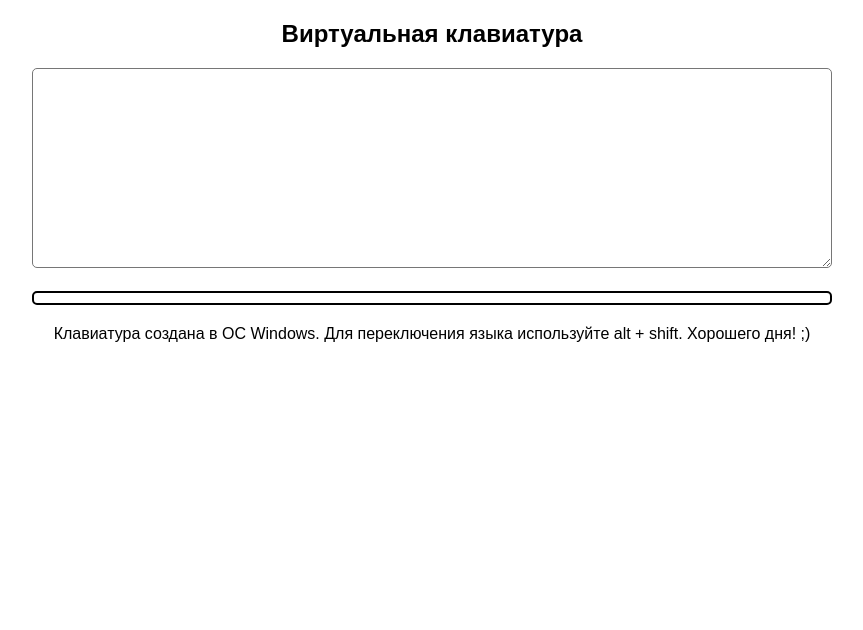
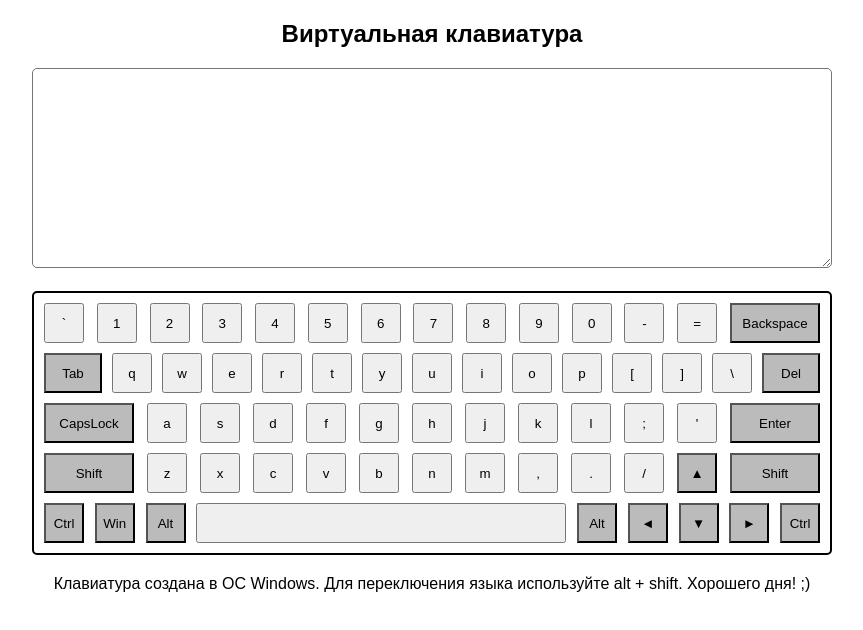
Before and after one commit to Jekman87/virtual-keyboard, a website with bundled scripts: page index.html in a window 1280 px wide. Shown: the whole page, without its empty margins (208-1071 px from the left). Built offline with nearby package versions, Linux system fonts and the light colour scheme.

Commit message:
feat: add method addButtonsToKeyboard

```diff
--- a/src/Button.js
+++ b/src/Button.js
@@ -14,21 +14,21 @@ export default class Button {
     this.button = document.createElement('button');
     this.button.classList.add('button', buttonCode);
 
-    const enSet = this._createLangSet('En');
-    const ruSet = this._createLangSet('Ru');
+    const enSet = this.createLangSet('En');
+    const ruSet = this.createLangSet('Ru');
 
     this.button.append(enSet, ruSet);
 
     return this.button;
   }
 
-  _createLangSet(lang) {
+  createLangSet(lang) {
     const langSet = document.createElement('span');
     langSet.classList.add(lang.toLowerCase());
 
     const configProps = ['lower', 'shift', 'caps', 'capsShift'];
 
-    for (let i = 0; i < props.length; i += 1) {
+    for (let i = 0; i < configProps.length; i += 1) {
       const langChar = document.createElement('span');
       langChar.classList.add(configProps[i]);
 
--- a/src/Keyboard.js
+++ b/src/Keyboard.js
@@ -20,9 +20,14 @@ export default class Keyboard {
     textarea.classList.add('textarea');
 
     this.keyboard = document.createElement('div');
+    this.keyboard.id = 'keyboard';
     this.keyboard.classList.add('keyboard');
 
-    this.addButtonsToKeyboard(this.keyboard);
+    // по умолчанию английский - взять из localStorage
+    this.keyboard.classList.add('en');
+    this.keyboard.classList.add('lower');
+
+    this.addButtonsToKeyboard();
 
     const helpText = document.createElement('p');
     helpText.classList.add('help-text');
@@ -33,25 +38,18 @@ export default class Keyboard {
     document.body.prepend(wrapper);
   }
 
-  addButtonsToKeyboard(keyboard) {
-
-    for (let i = 0; i < buttonConfig.length; i += 1) {
+  addButtonsToKeyboard() {
+    for (let i = 0; i < buttonConfig.lowerEn.length; i += 1) {
       const row = document.createElement('div');
       row.classList.add('row');
 
-      for (let j = 0; j < buttonConfig[i].length; j += 1) {
+      for (let j = 0; j < buttonConfig.lowerEn[i].length; j += 1) {
         const button = new Button(i, j).createButton();
 
         row.append(button);
       }
 
-
-
+      this.keyboard.append(row);
     }
-
-
-
-
-
   }
 }
--- a/src/buttonConfig.js
+++ b/src/buttonConfig.js
@@ -4,7 +4,7 @@ const buttonConfig = {
     ['Tab', 'q', 'w', 'e', 'r', 't', 'y', 'u', 'i', 'o', 'p', '[', ']', '\\', 'Del'],
     ['CapsLock', 'a', 's', 'd', 'f', 'g', 'h', 'j', 'k', 'l', ';', '\'', 'Enter'],
     ['Shift', 'z', 'x', 'c', 'v', 'b', 'n', 'm', ',', '.', '/', '▲', 'Shift'],
-    ['Ctrl', 'Win', 'Alt', ' ', 'Alt', '◄', '▼', '►', 'Ctrl']
+    ['Ctrl', 'Win', 'Alt', ' ', 'Alt', '◄', '▼', '►', 'Ctrl'],
   ],
 
   shiftEn: [
@@ -12,7 +12,7 @@ const buttonConfig = {
     ['Tab', 'Q', 'W', 'E', 'R', 'T', 'Y', 'U', 'I', 'O', 'P', '{', '}', '|', 'Del'],
     ['CapsLock', 'A', 'S', 'D', 'F', 'G', 'H', 'J', 'K', 'L', ':', '"', 'Enter'],
     ['Shift', 'Z', 'X', 'C', 'V', 'B', 'N', 'M', '<', '>', '?', '▲', 'Shift'],
-    ['Ctrl', 'Win', 'Alt', ' ', 'Alt', '◄', '▼', '►', 'Ctrl']
+    ['Ctrl', 'Win', 'Alt', ' ', 'Alt', '◄', '▼', '►', 'Ctrl'],
   ],
 
   capsEn: [
@@ -20,7 +20,7 @@ const buttonConfig = {
     ['Tab', 'Q', 'W', 'E', 'R', 'T', 'Y', 'U', 'I', 'O', 'P', '[', ']', '\\', 'Del'],
     ['CapsLock', 'A', 'S', 'D', 'F', 'G', 'H', 'J', 'K', 'L', ';', '\'', 'Enter'],
     ['Shift', 'Z', 'X', 'C', 'V', 'B', 'N', 'M', ',', '.', '/', '▲', 'Shift'],
-    ['Ctrl', 'Win', 'Alt', ' ', 'Alt', '◄', '▼', '►', 'Ctrl']
+    ['Ctrl', 'Win', 'Alt', ' ', 'Alt', '◄', '▼', '►', 'Ctrl'],
   ],
 
   capsShiftEn: [
@@ -28,7 +28,7 @@ const buttonConfig = {
     ['Tab', 'q', 'w', 'e', 'r', 't', 'y', 'u', 'i', 'o', 'p', '{', '}', '|', 'Del'],
     ['CapsLock', 'a', 's', 'd', 'f', 'g', 'h', 'j', 'k', 'l', ':', '"', 'Enter'],
     ['Shift', 'z', 'x', 'c', 'v', 'b', 'n', 'm', '<', '>', '?', '▲', 'Shift'],
-    ['Ctrl', 'Win', 'Alt', ' ', 'Alt', '◄', '▼', '►', 'Ctrl']
+    ['Ctrl', 'Win', 'Alt', ' ', 'Alt', '◄', '▼', '►', 'Ctrl'],
   ],
 
   lowerRu: [
@@ -36,7 +36,7 @@ const buttonConfig = {
     ['Tab', 'й', 'ц', 'у', 'к', 'е', 'н', 'г', 'ш', 'щ', 'з', 'х', 'ъ', '\\', 'Del'],
     ['CapsLock', 'ф', 'ы', 'в', 'а', 'п', 'р', 'о', 'л', 'д', 'ж', 'э', 'Enter'],
     ['Shift', 'я', 'ч', 'с', 'м', 'и', 'т', 'ь', 'б', 'ю', '.', '▲', 'Shift'],
-    ['Ctrl', 'Win', 'Alt', ' ', 'Alt', '◄', '▼', '►', 'Ctrl']
+    ['Ctrl', 'Win', 'Alt', ' ', 'Alt', '◄', '▼', '►', 'Ctrl'],
   ],
 
   shiftRu: [
@@ -44,7 +44,7 @@ const buttonConfig = {
     ['Tab', 'Й', 'Ц', 'У', 'К', 'Е', 'Н', 'Г', 'Ш', 'Щ', 'З', 'Х', 'Ъ', '/', 'Del'],
     ['CapsLock', 'Ф', 'Ы', 'В', 'А', 'П', 'Р', 'О', 'Л', 'Д', 'Ж', 'Э', 'Enter'],
     ['Shift', 'Я', 'Ч', 'С', 'М', 'И', 'Т', 'Ь', 'Б', 'Ю', ',', '▲', 'Shift'],
-    ['Ctrl', 'Win', 'Alt', ' ', 'Alt', '◄', '▼', '►', 'Ctrl']
+    ['Ctrl', 'Win', 'Alt', ' ', 'Alt', '◄', '▼', '►', 'Ctrl'],
   ],
 
   capsRu: [
@@ -52,7 +52,7 @@ const buttonConfig = {
     ['Tab', 'Й', 'Ц', 'У', 'К', 'Е', 'Н', 'Г', 'Ш', 'Щ', 'З', 'Х', 'Ъ', '\\', 'Del'],
     ['CapsLock', 'Ф', 'Ы', 'В', 'А', 'П', 'Р', 'О', 'Л', 'Д', 'Ж', 'Э', 'Enter'],
     ['Shift', 'Я', 'Ч', 'С', 'М', 'И', 'Т', 'Ь', 'Б', 'Ю', '.', '▲', 'Shift'],
-    ['Ctrl', 'Win', 'Alt', ' ', 'Alt', '◄', '▼', '►', 'Ctrl']
+    ['Ctrl', 'Win', 'Alt', ' ', 'Alt', '◄', '▼', '►', 'Ctrl'],
   ],
 
   capsShiftRu: [
@@ -60,7 +60,7 @@ const buttonConfig = {
     ['Tab', 'й', 'ц', 'у', 'к', 'е', 'н', 'г', 'ш', 'щ', 'з', 'х', 'ъ', '/', 'Del'],
     ['CapsLock', 'ф', 'ы', 'в', 'а', 'п', 'р', 'о', 'л', 'д', 'ж', 'э', 'Enter'],
     ['Shift', 'я', 'ч', 'с', 'м', 'и', 'т', 'ь', 'б', 'ю', ',', '▲', 'Shift'],
-    ['Ctrl', 'Win', 'Alt', ' ', 'Alt', '◄', '▼', '►', 'Ctrl']
+    ['Ctrl', 'Win', 'Alt', ' ', 'Alt', '◄', '▼', '►', 'Ctrl'],
   ],
 
   code: [
@@ -68,8 +68,8 @@ const buttonConfig = {
     ['Tab', 'KeyQ', 'KeyW', 'KeyE', 'KeyR', 'KeyT', 'KeyY', 'KeyU', 'KeyI', 'KeyO', 'KeyP', 'BracketLeft', 'BracketRight', 'Backslash', 'Del'],
     ['CapsLock', 'KeyA', 'KeyS', 'KeyD', 'KeyF', 'KeyG', 'KeyH', 'KeyJ', 'KeyK', 'KeyL', 'Semicolon', 'Quote', 'Enter'],
     ['ShiftLeft', 'KeyZ', 'KeyX', 'KeyC', 'KeyV', 'KeyB', 'KeyN', 'KeyM', 'Comma', 'Period', 'Slash', 'ArrowUp', 'ShiftRight'],
-    ['ControlLeft', 'MetaLeft', 'AltLeft', 'Space', 'AltRight', 'ArrowLeft', 'ArrowDown', 'ArrowRight', 'ControlRight']
-  ]
+    ['ControlLeft', 'MetaLeft', 'AltLeft', 'Space', 'AltRight', 'ArrowLeft', 'ArrowDown', 'ArrowRight', 'ControlRight'],
+  ],
 };
 
 export default buttonConfig;
--- a/style.css
+++ b/style.css
@@ -51,3 +51,66 @@ body {
 .help-text {
   font-size: 1.6rem;
 }
+
+.row {
+  display: flex;
+  justify-content: space-between;
+}
+
+.button {
+  min-width: 40px;
+  height: 40px;
+  margin: 5px;
+  outline: none;
+}
+
+.button.Backspace,
+.button.CapsLock,
+.button.ShiftLeft,
+.button.ShiftRight,
+.button.Enter {
+  width: 90px;
+}
+
+.Tab, .CapsLock, .ShiftLeft,
+.ControlLeft, .MetaLeft, .AltLeft,
+.Backspace, .Del, .Enter,
+.ShiftRight, .ControlRight, .ArrowRight,
+.ArrowDown, .ArrowLeft, .ArrowUp,
+.AltRight {
+  background: #bbb;
+}
+
+.button.Tab,
+.button.Del {
+  width: 60px;
+}
+
+.button.Space {
+  width: 370px;
+}
+
+.button .en,
+.button .ru {
+  display: none;
+}
+
+.keyboard.en .button .en,
+.keyboard.ru .button .ru {
+  display: block;
+}
+
+.button span span {
+  display: none;
+}
+
+.button span span {
+  display: none;
+}
+
+.keyboard.lower .lower,
+.keyboard.shift .shift,
+.keyboard.caps .caps,
+.keyboard.capsShift .capsShift {
+  display: block;
+}
```
